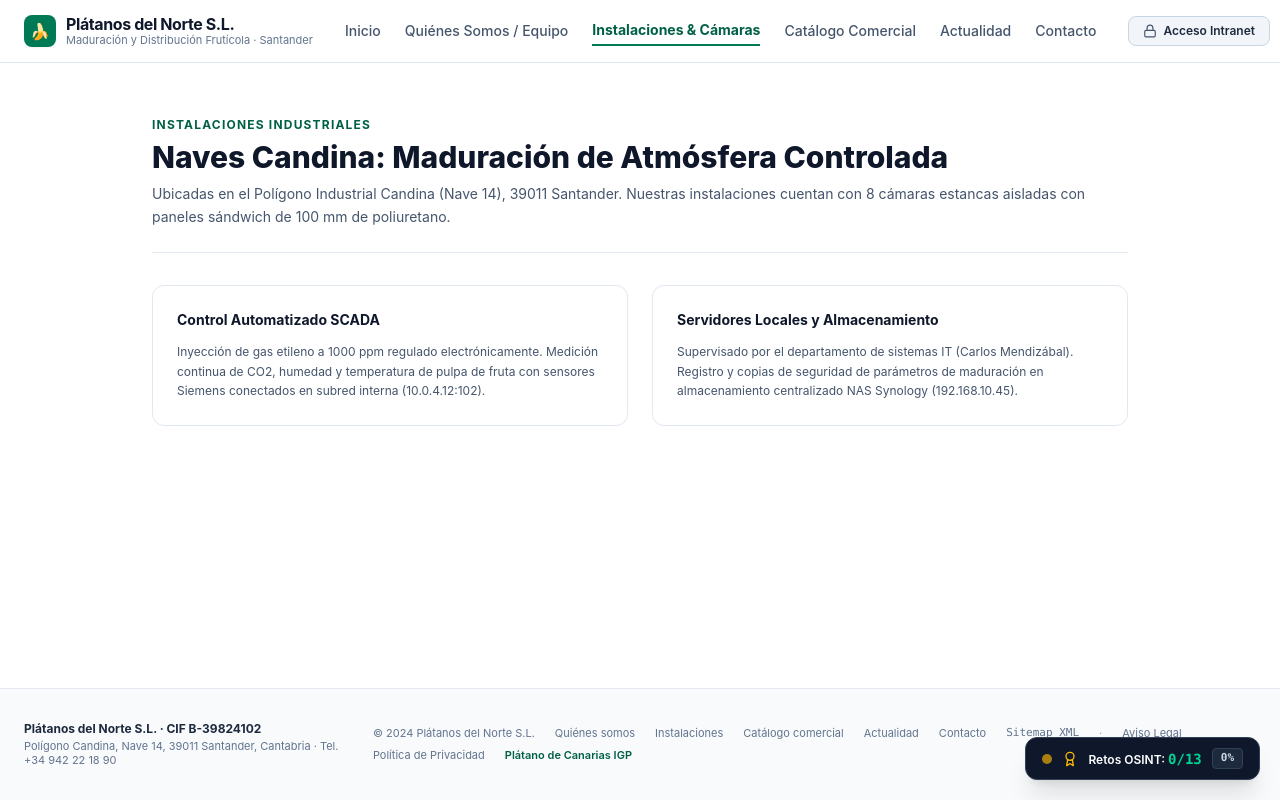
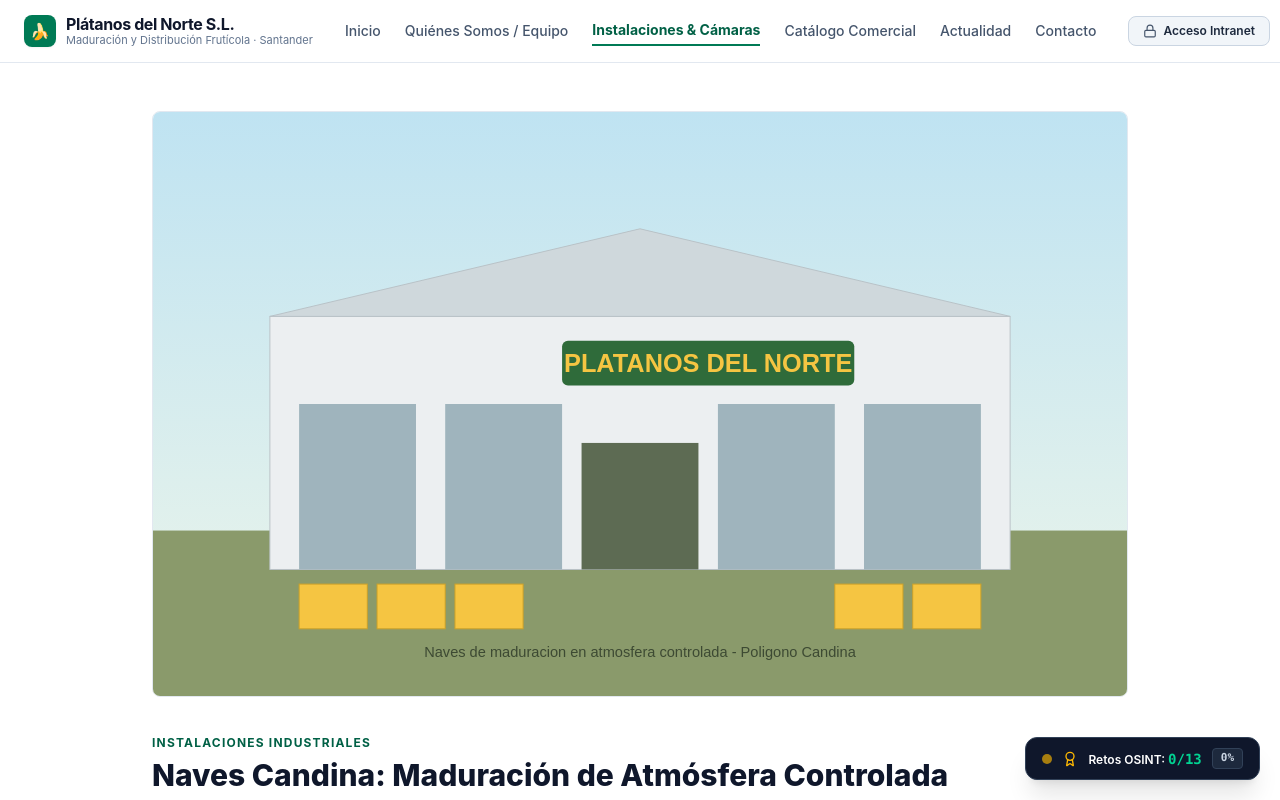
Before and after one commit to Jdingeniero/Platanos-ai-studio, a React (Vite) app: page / in a window 1280 px wide. Both pictures are taken after a click on the button "Instalaciones & Cámaras". Shown: the top 800 px of the page. Built offline with nearby package versions, Linux system fonts and the light colour scheme.

Commit message:
Update Instalaciones component layout

```diff
--- a/src/pages/Instalaciones.tsx
+++ b/src/pages/Instalaciones.tsx
@@ -9,7 +9,7 @@
   );
 
   return (
-    <div className="py-12 px-6 max-w-5xl mx-auto space-y-8">
+    <div className="py-12 px-6 max-w-5xl mx-auto space-y-8"><img src="/Platanos-ai-studio/nave_maduracion_candina.svg" alt="Nave de maduracion - Poligono Candina" className="w-full rounded-lg border border-slate-200" />
       <div className="border-b border-slate-200 pb-6">
         <span className="text-xs uppercase tracking-widest text-emerald-800 font-bold">Instalaciones Industriales</span>
         <h1 className="text-3xl font-extrabold text-slate-900 mt-1">Naves Candina: Maduración de Atmósfera Controlada</h1>
```
